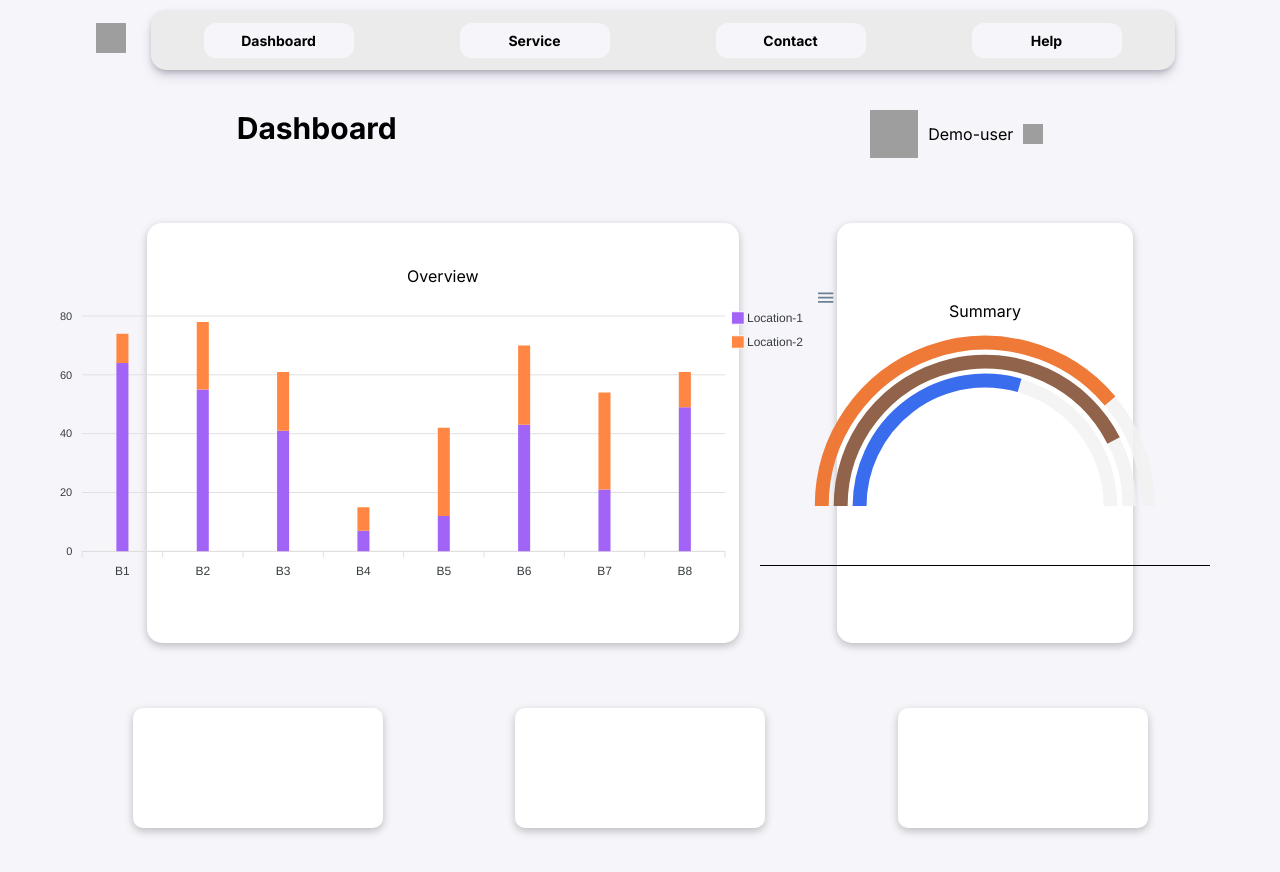
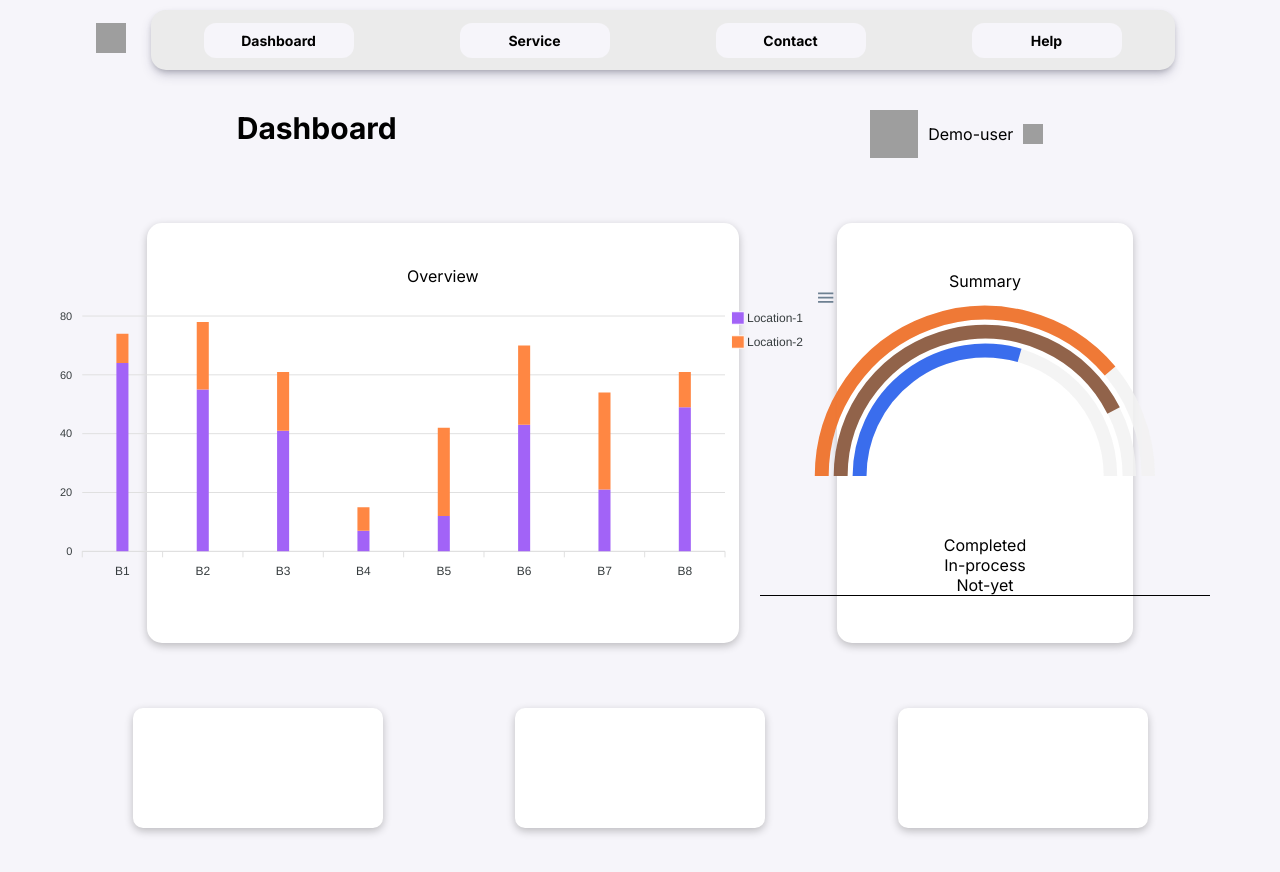
Before and after one commit to pradeep-08/dash-board-kriti, a React (Create React App) app: page / in a window 1280 px wide. Shown: the top 872 px of the page. Built offline with nearby package versions, Linux system fonts and the light colour scheme; grey boxes are pictures that could not be loaded.

Commit message:
Update chart.js

```diff
--- a/src/pages/chart.js
+++ b/src/pages/chart.js
@@ -3,27 +3,31 @@ import "../pages/chart.css";
 import Bar1 from "./bar1";
 import Bar2 from "./bar2";
 
-
-
-
-
-
-
-
 function Chart() {
-
-  return(
+  return (
     <>
       <div className="master-container">
         <div className="main-div-chart-layout">
           <div className="main-chart-container">
-           <Bar1/>
+            <Bar1 />
           </div>
           <div className="main-chart-container-2">
-          <div className="bar-container">
-           <Bar2/>
-          </div>
-
+            <div className="bar-container">
+              <Bar2 />
+              <div className="semi-bar-details">
+                <div>
+                  <div className="b1">
+                    <div className="box-1"></div>Completed
+                  </div>
+                  <div className="b2">
+                    <div className="box-1"></div>In-process
+                  </div>
+                  <div className="b3">
+                    <div className="box-1"></div>Not-yet
+                  </div>
+                </div>
+              </div>
+            </div>
           </div>
         </div>
       </div>
```
